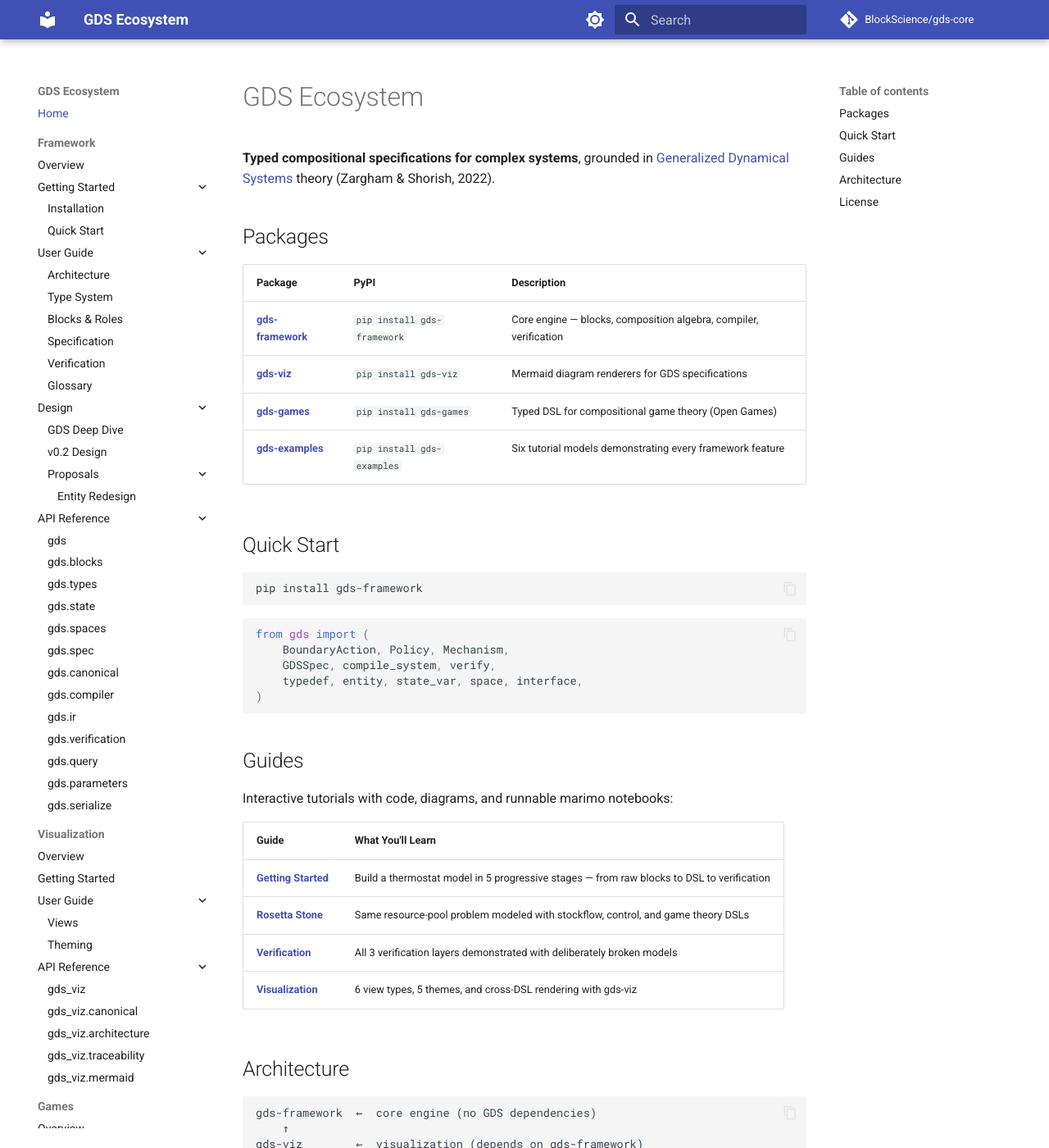
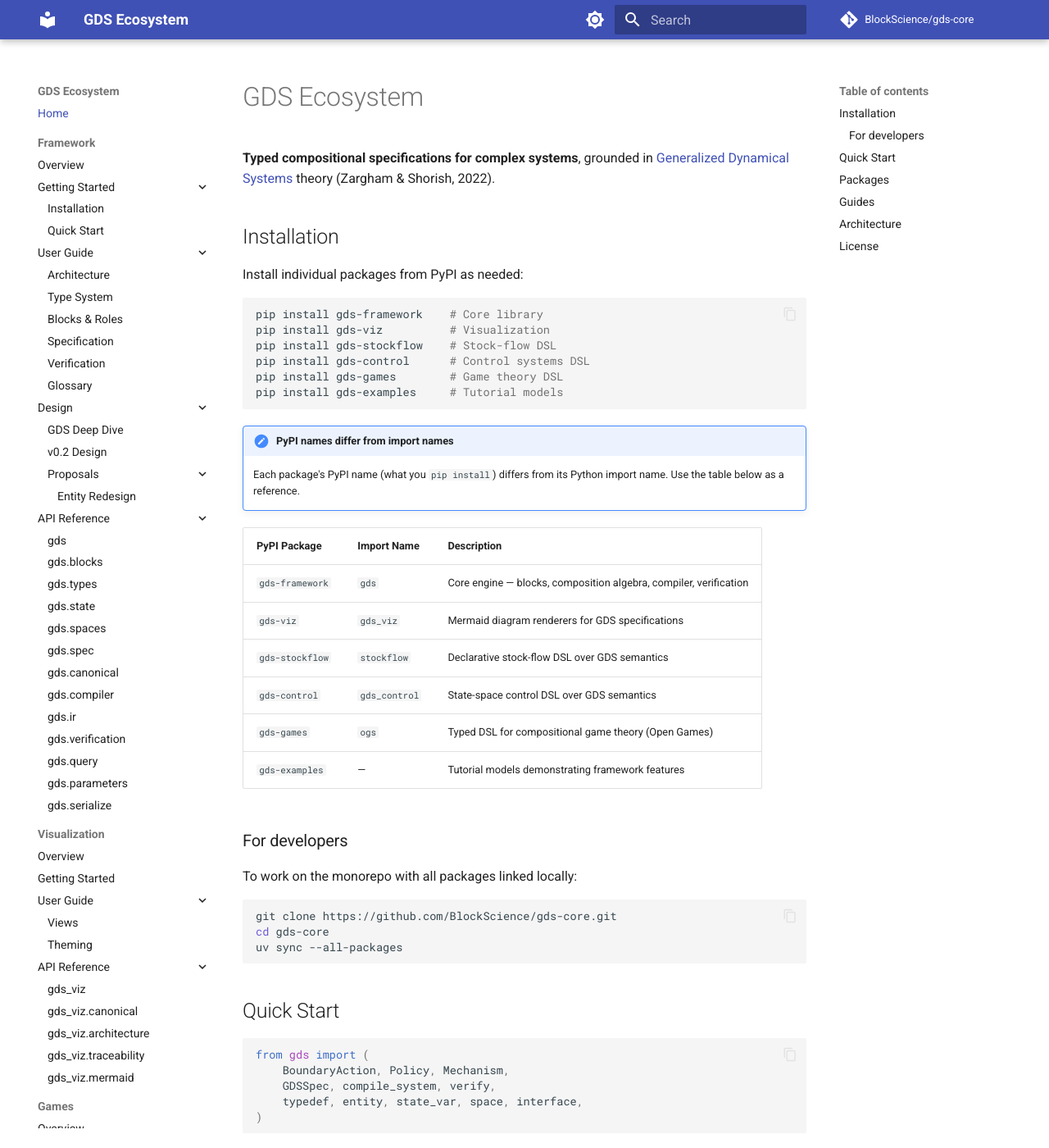
Before and after one commit to BlockScience/gds-core, an MkDocs documentation site: the page built from docs/index.md, in a window 1280 px wide and 1400 px high. Shown: the whole window at 82% size. Built offline with MkDocs 1.6.1 and Material for MkDocs 9.7.7, drawn with Linux system fonts in a browser that asks for light colours; comment, search, counter and statistics services are not loaded; some of the changed text lies outside the part shown.

Commit message:
docs: add clear installation instructions with package name mapping
Add a prominent Installation section to docs landing page with pip install
commands for all packages, a PyPI-to-import-name mapping table, and a
developer setup section. Also update getting-started guide prerequisites
with explicit install commands.

Closes #60

````diff
--- a/docs/index.md
+++ b/docs/index.md
@@ -2,20 +2,43 @@
 
 **Typed compositional specifications for complex systems**, grounded in [Generalized Dynamical Systems](https://doi.org/10.57938/e8d456ea-d975-4111-ac41-052ce73cb0cc) theory (Zargham & Shorish, 2022).
 
-## Packages
+## Installation
 
-| Package | PyPI | Description |
-|---------|------|-------------|
-| **[gds-framework](framework/index.md)** | `pip install gds-framework` | Core engine — blocks, composition algebra, compiler, verification |
-| **[gds-viz](viz/index.md)** | `pip install gds-viz` | Mermaid diagram renderers for GDS specifications |
-| **[gds-games](games/index.md)** | `pip install gds-games` | Typed DSL for compositional game theory (Open Games) |
-| **[gds-examples](examples/index.md)** | `pip install gds-examples` | Six tutorial models demonstrating every framework feature |
+Install individual packages from PyPI as needed:
+
+```bash
+pip install gds-framework    # Core library
+pip install gds-viz          # Visualization
+pip install gds-stockflow    # Stock-flow DSL
+pip install gds-control      # Control systems DSL
+pip install gds-games        # Game theory DSL
+pip install gds-examples     # Tutorial models
+```
+
+!!! note "PyPI names differ from import names"
+    Each package's PyPI name (what you `pip install`) differs from its Python import name.
+    Use the table below as a reference.
+
+| PyPI Package | Import Name | Description |
+|---|---|---|
+| `gds-framework` | `gds` | Core engine — blocks, composition algebra, compiler, verification |
+| `gds-viz` | `gds_viz` | Mermaid diagram renderers for GDS specifications |
+| `gds-stockflow` | `stockflow` | Declarative stock-flow DSL over GDS semantics |
+| `gds-control` | `gds_control` | State-space control DSL over GDS semantics |
+| `gds-games` | `ogs` | Typed DSL for compositional game theory (Open Games) |
+| `gds-examples` | — | Tutorial models demonstrating framework features |
+
+### For developers
+
+To work on the monorepo with all packages linked locally:
+
+```bash
+git clone https://github.com/BlockScience/gds-core.git
+cd gds-core
+uv sync --all-packages
+```
 
 ## Quick Start
-
-```bash
-pip install gds-framework
-```
 
 ```python
 from gds import (
@@ -24,6 +47,15 @@ from gds import (
     typedef, entity, state_var, space, interface,
 )
 ```
+
+## Packages
+
+| Package | Docs |
+|---------|------|
+| **[gds-framework](framework/index.md)** | Core engine — blocks, composition algebra, compiler, verification |
+| **[gds-viz](viz/index.md)** | Mermaid diagram renderers for GDS specifications |
+| **[gds-games](games/index.md)** | Typed DSL for compositional game theory (Open Games) |
+| **[gds-examples](examples/index.md)** | Six tutorial models demonstrating every framework feature |
 
 ## Guides
 
@@ -43,6 +75,8 @@ gds-framework  ←  core engine (no GDS dependencies)
     ↑
 gds-viz        ←  visualization (depends on gds-framework)
 gds-games      ←  game theory DSL (depends on gds-framework)
+gds-stockflow  ←  stock-flow DSL (depends on gds-framework)
+gds-control    ←  control systems DSL (depends on gds-framework)
     ↑
 gds-examples   ←  tutorials (depends on gds-framework + gds-viz)
 ```
````
Also changed, not shown: docs/guides/getting-started.md (+11 -1 lines).
